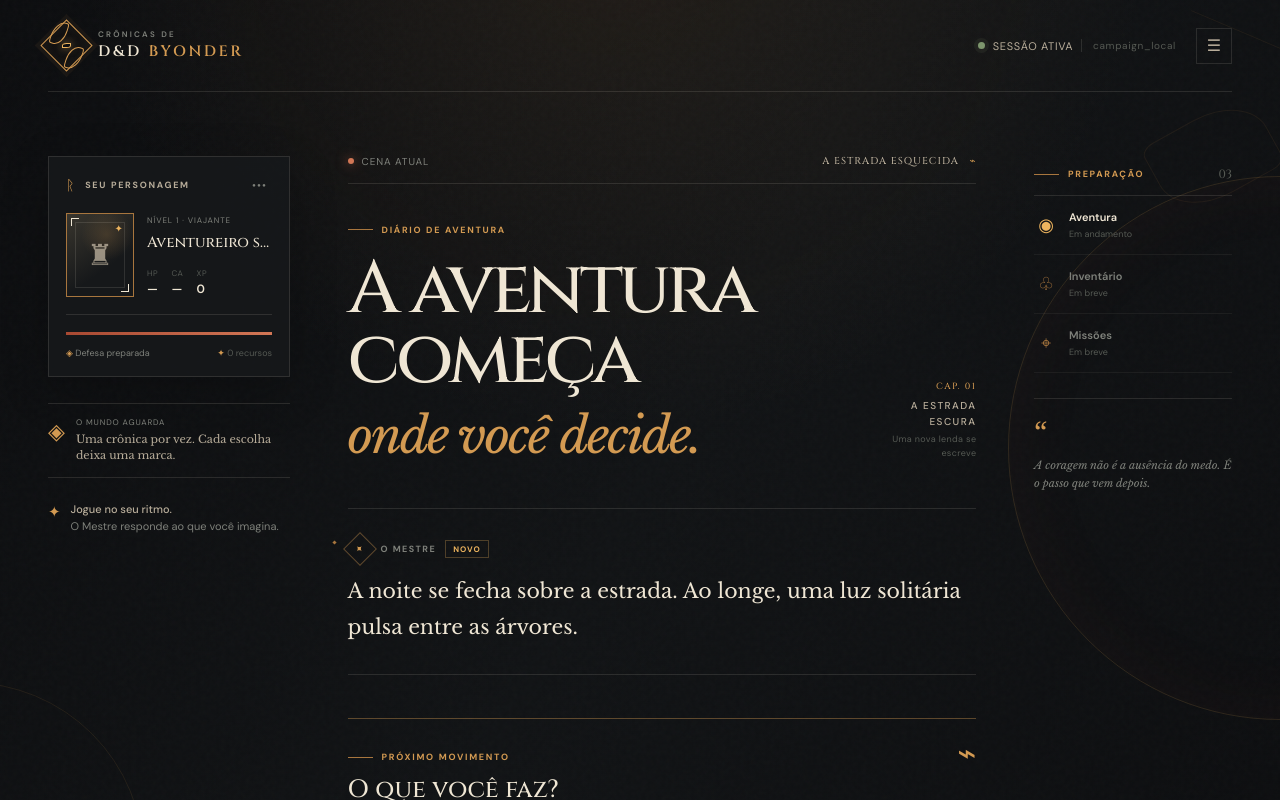
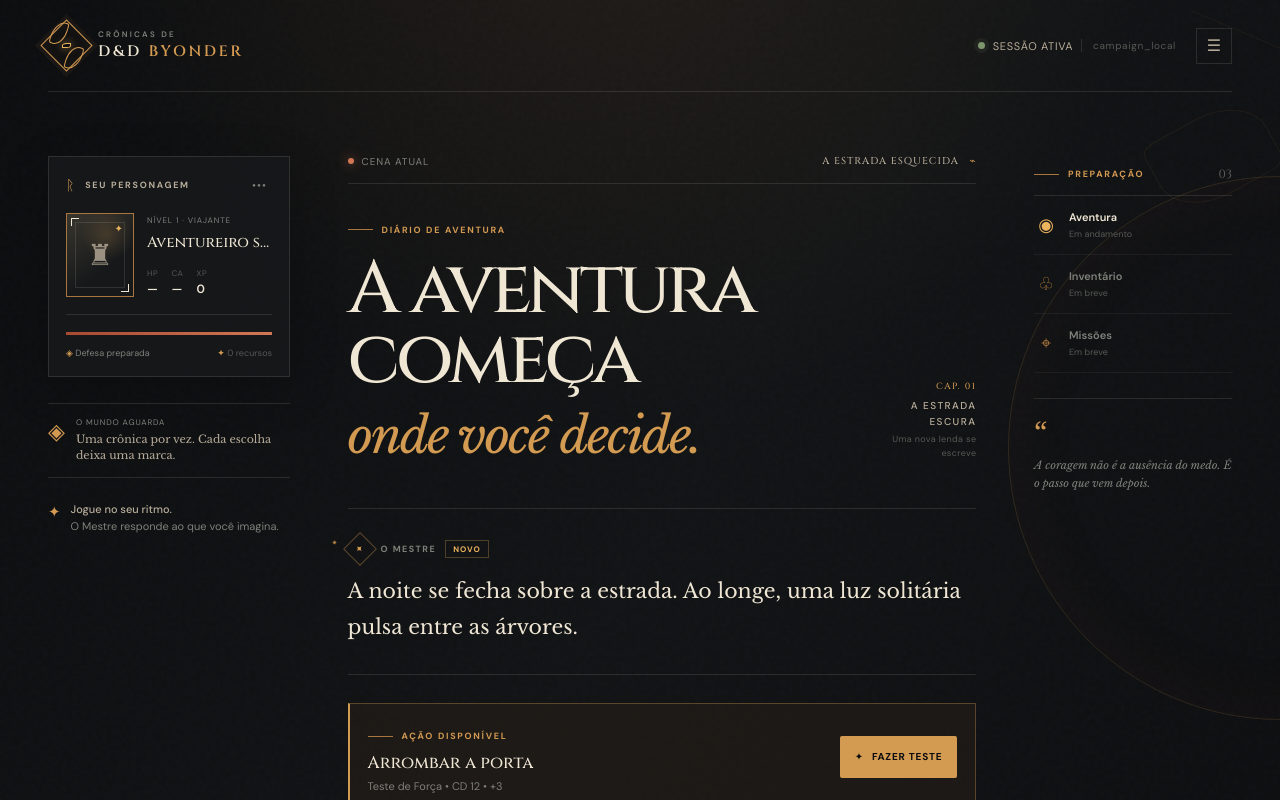
Before and after one commit to vanish994/dnd-byonder-frontend, a React (Vite) app: page / in a window 1280 px wide. Shown: the top 800 px of the page. Built offline with nearby package versions, Linux system fonts and the light colour scheme.

Commit message:
feat: add structured ability check action

```diff
--- a/src/App.css
+++ b/src/App.css
@@ -83,6 +83,13 @@
 .resolution-stats div { display: grid; gap: 5px; }
 .resolution-stats span { color: var(--ash-dark); font-size: 9px; letter-spacing: .07em; text-transform: uppercase; }
 .resolution-stats strong { color: var(--paper); font: 500 17px 'Cinzel', Georgia, serif; }
+.structured-action-card { display: flex; align-items: center; justify-content: space-between; gap: 18px; margin: 28px 0 30px; padding: 17px 18px; background: rgba(40, 32, 24, .55); border: 1px solid rgba(211, 154, 82, .34); border-left: 2px solid var(--bronze-light); }
+.structured-action-card__copy { min-width: 0; }
+.structured-action-card__copy h3 { margin: 9px 0 5px; color: var(--paper); font: 500 17px 'Cinzel', Georgia, serif; }
+.structured-action-card__copy p { margin: 0; color: var(--ash); font-size: 11px; }
+.structured-action-card__button { flex: 0 0 auto; display: inline-flex; align-items: center; justify-content: center; gap: 8px; min-height: 42px; padding: 0 15px; color: var(--void); background: var(--bronze-light); border: 0; border-radius: 2px; font-size: 10px; font-weight: 700; letter-spacing: .08em; text-transform: uppercase; transition: background .2s, transform .2s, box-shadow .2s; }
+.structured-action-card__button:hover:not(:disabled) { background: var(--amber); box-shadow: 0 8px 25px rgba(211, 154, 82, .14); transform: translateY(-2px); }
+.structured-action-card__button:disabled { cursor: wait; opacity: .55; }
 .action-zone { margin-top: 43px; padding: 23px 0 0; border-top: 1px solid var(--line-bright); }
 .action-heading { display: flex; justify-content: space-between; align-items: start; }
 .action-heading h2 { margin: 10px 0 0; color: var(--paper); font: 500 25px 'Cinzel', Georgia, serif; }
@@ -162,4 +169,4 @@
 @media (prefers-reduced-motion: reduce) { *, *::before, *::after { scroll-behavior: auto !important; animation-duration: .01ms !important; transition-duration: .01ms !important; } }
 @media (max-width: 1120px) { .game-header, .game-layout, .app-footer { width: min(1180px, calc(100% - 56px)); } .game-layout { grid-template-columns: 220px minmax(0, 1fr); gap: 42px; } .sidebar-column--right { display: none; } }
 @media (max-width: 760px) { .game-header, .game-layout, .app-footer { width: min(100% - 34px, 600px); } .game-header { min-height: 76px; } .brand-name { font-size: 13px; } .session-status { font-size: 9px; } .session-id { display: none; } .game-layout { display: flex; flex-direction: column; gap: 0; padding: 30px 0 22px; } .sidebar-column--left { order: 1; padding: 0; } .story-column { order: 2; } .character-panel { margin-bottom: 28px; } .world-card, .sidebar-note { display: none; } .scene-banner { margin-bottom: 24px; } .narrative-heading-row { align-items: start; margin-bottom: 28px; } .narrative-panel h1 { font-size: clamp(2.15rem, 10.5vw, 3.8rem); } .chapter-label { padding-top: 5px; } .chapter-label small { display: none; } .narrative-entry { padding: 24px 0; } .narrative-entry--voce { padding-left: 8%; } .narrative-entry p { font-size: 16px; } .action-zone { margin-top: 34px; } .app-footer { padding-bottom: 24px; } }
-@media (max-width: 480px) { .header-actions { gap: 9px; } .icon-button { width: 32px; height: 32px; } .brand-overline { font-size: 7px; } .brand-name { font-size: 11px; } .brand-crest { width: 31px; height: 31px; } .scene-banner { display: block; } .scene-location { display: block; margin-top: 10px; } .narrative-heading-row { display: block; } .chapter-label { justify-items: start; margin-top: 17px; text-align: left; } .narrative-entry--voce { padding-left: 5%; } .composer-row { display: block; } .composer-row textarea { width: 100%; min-height: 82px; } .composer-row button { width: 100%; min-height: 50px; margin-top: 8px; } .resolution-card { padding: 17px 15px; } .resolution-main { gap: 16px; } .die-result { flex-basis: 64px; width: 64px; height: 64px; } .resolution-title-row { display: block; } .resolution-badge { display: block; margin-top: 9px; } .resolution-stats { gap: 10px; } .resolution-stats span { font-size: 8px; } .resolution-stats strong { font-size: 15px; } .suggested-actions { gap: 6px; } .suggested-label { flex-basis: 100%; margin-bottom: 1px; } .suggested-action { flex: 1; min-width: 30%; padding-inline: 7px; font-size: 10px; } .app-footer { font-size: 8px; letter-spacing: .08em; } }
+@media (max-width: 480px) { .header-actions { gap: 9px; } .icon-button { width: 32px; height: 32px; } .brand-overline { font-size: 7px; } .brand-name { font-size: 11px; } .brand-crest { width: 31px; height: 31px; } .scene-banner { display: block; } .scene-location { display: block; margin-top: 10px; } .narrative-heading-row { display: block; } .chapter-label { justify-items: start; margin-top: 17px; text-align: left; } .narrative-entry--voce { padding-left: 5%; } .composer-row { display: block; } .composer-row textarea { width: 100%; min-height: 82px; } .composer-row button { width: 100%; min-height: 50px; margin-top: 8px; } .resolution-card { padding: 17px 15px; } .resolution-main { gap: 16px; } .die-result { flex-basis: 64px; width: 64px; height: 64px; } .resolution-title-row { display: block; } .resolution-badge { display: block; margin-top: 9px; } .resolution-stats { gap: 10px; } .resolution-stats span { font-size: 8px; } .resolution-stats strong { font-size: 15px; } .structured-action-card { align-items: stretch; flex-direction: column; gap: 14px; margin-block: 22px; } .structured-action-card__button { width: 100%; } .suggested-actions { gap: 6px; } .suggested-label { flex-basis: 100%; margin-bottom: 1px; } .suggested-action { flex: 1; min-width: 30%; padding-inline: 7px; font-size: 10px; } .app-footer { font-size: 8px; letter-spacing: .08em; } }
--- /dev/null
+++ b/src/components/StructuredActionCard.tsx
@@ -0,0 +1,40 @@
+import type { AbilityCheckAction } from '../types/game'
+
+interface StructuredActionCardProps {
+  action: AbilityCheckAction
+  isLoading: boolean
+  onSubmit: (action: AbilityCheckAction) => Promise<boolean>
+}
+
+const abilityLabels: Record<string, string> = {
+  strength: 'Força',
+  dexterity: 'Destreza',
+  constitution: 'Constituição',
+  intelligence: 'Inteligência',
+  wisdom: 'Sabedoria',
+  charisma: 'Carisma',
+}
+
+export function StructuredActionCard({ action, isLoading, onSubmit }: StructuredActionCardProps) {
+  const abilityLabel = abilityLabels[action.ability] ?? action.ability
+  const modifier = action.modifier >= 0 ? `+${action.modifier}` : `${action.modifier}`
+
+  return (
+    <section className="structured-action-card" aria-label="Ações estruturadas disponíveis">
+      <div className="structured-action-card__copy">
+        <span className="section-kicker"><span className="kicker-line" /> Ação disponível</span>
+        <h3>Arrombar a porta</h3>
+        <p>Teste de {abilityLabel} <span aria-hidden="true">•</span> CD {action.dc} <span aria-hidden="true">•</span> {modifier}</p>
+      </div>
+      <button
+        type="button"
+        className="structured-action-card__button"
+        onClick={() => void onSubmit(action)}
+        disabled={isLoading}
+      >
+        {isLoading ? <span className="button-spinner" aria-label="Rolando" /> : <span aria-hidden="true">✦</span>}
+        <span>{isLoading ? 'Rolando' : 'Fazer teste'}</span>
+      </button>
+    </section>
+  )
+}
--- a/src/pages/Game.tsx
+++ b/src/pages/Game.tsx
@@ -4,9 +4,17 @@ import { GameHeader } from '../components/GameHeader'
 import { LoadingState } from '../components/LoadingState'
 import { NarrativePanel } from '../components/NarrativePanel'
 import { RuleResolution } from '../components/RuleResolution'
+import { StructuredActionCard } from '../components/StructuredActionCard'
 import { useGameSession } from '../state/useGameSession'
+import type { AbilityCheckAction } from '../types/game'
 
 const narrativeSuggestions = ['Explorar o ambiente', 'Investigar a estrada', 'Observar em silêncio']
+const availableAbilityCheck: AbilityCheckAction = {
+  type: 'ability_check',
+  ability: 'strength',
+  dc: 12,
+  modifier: 3,
+}
 
 export function Game() {
   const session = useGameSession()
@@ -36,6 +44,11 @@ export function Game() {
               <div><strong>{session.error.kind === 'timeout' ? 'O Mestre demorou mais que o esperado.' : 'A névoa interrompeu a sessão.'}</strong><p>{session.error.message}</p></div>
             </div>
           )}
+          <StructuredActionCard
+            action={availableAbilityCheck}
+            isLoading={session.isLoading}
+            onSubmit={(action) => session.sendAction('Tento arrombar a porta.', action)}
+          />
           <ActionInput isLoading={session.isLoading} onSubmit={session.sendAction} suggestions={narrativeSuggestions} />
         </div>
         <aside className="sidebar-column sidebar-column--right" aria-label="Recursos da sessão">
--- a/src/state/useGameSession.ts
+++ b/src/state/useGameSession.ts
@@ -1,6 +1,6 @@
 import { useCallback, useMemo, useState } from 'react'
 import { GameApiError, sendGameTurn } from '../api/game'
-import type { GameState, NarrativeEntry, RuleResolution } from '../types/game'
+import type { GameState, NarrativeEntry, RuleResolution, StructuredAction } from '../types/game'
 
 const initialNarrative = 'A noite se fecha sobre a estrada. Ao longe, uma luz solitária pulsa entre as árvores.'
 
@@ -14,7 +14,7 @@ export function useGameSession() {
   const [isLoading, setIsLoading] = useState(false)
   const [error, setError] = useState<GameApiError | null>(null)
 
-  const sendAction = useCallback(async (playerInput: string) => {
+  const sendAction = useCallback(async (playerInput: string, action: StructuredAction | null = null) => {
     const text = playerInput.trim()
     if (!text || isLoading) return false
     setError(null)
@@ -26,7 +26,7 @@ export function useGameSession() {
         campaign_id: campaignId,
         state,
         player_input: text,
-        action: null,
+        action,
         available_actions: [],
       })
       setState(response.state)
```
Also changed, not shown: src/types/game.ts (+8 -1 lines), 1 other file (tests, documents, lock files or other folders).
